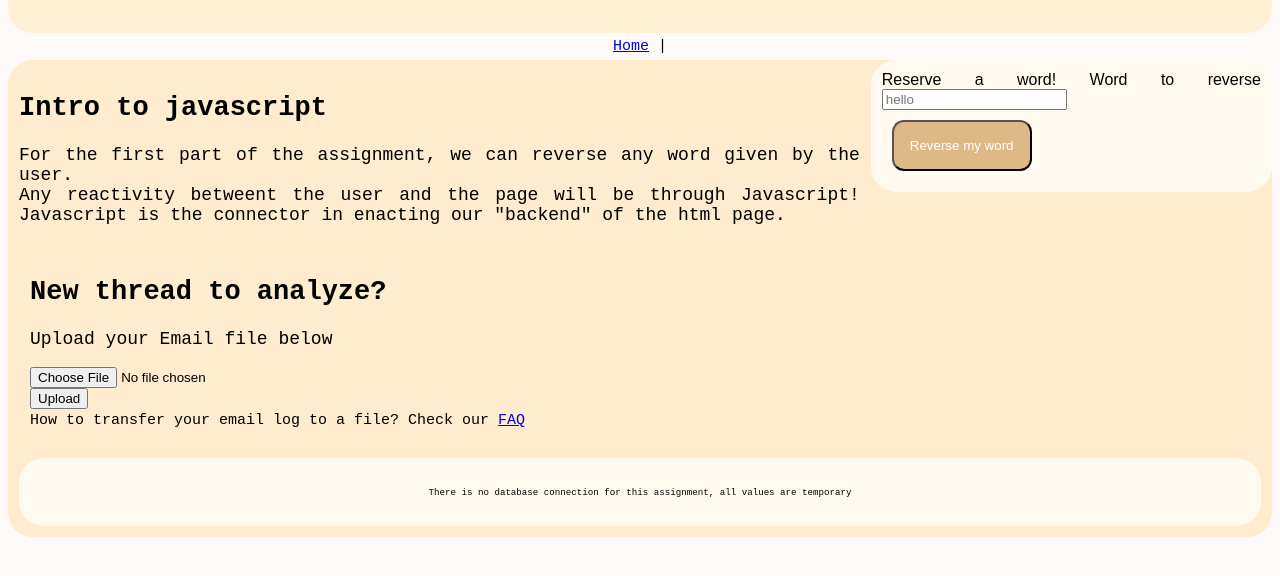
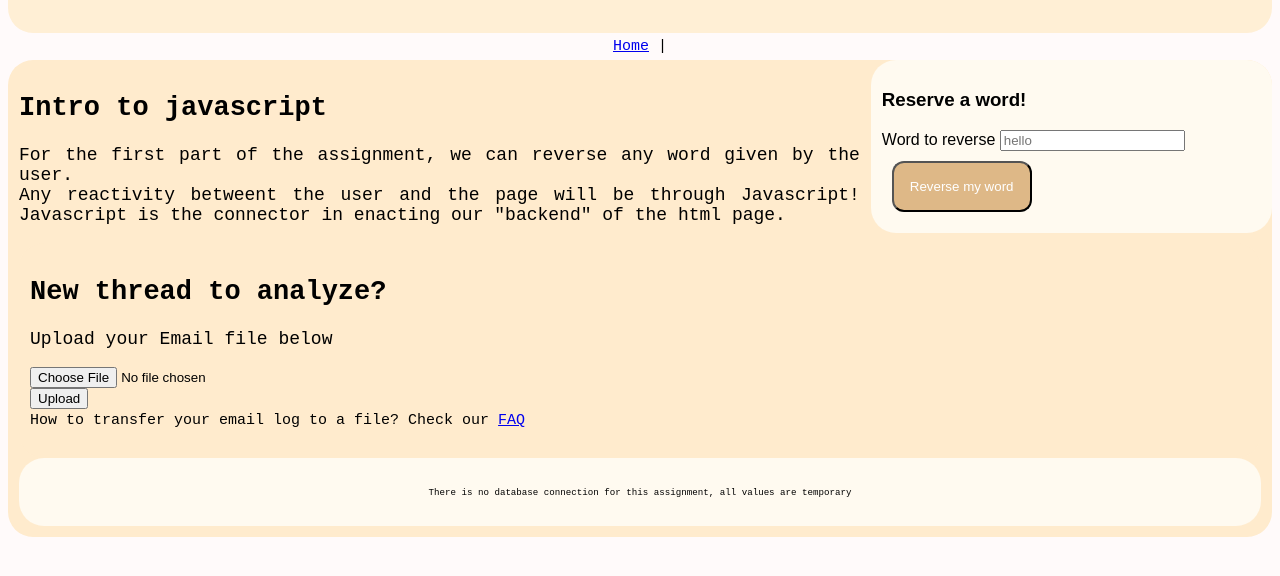
Before and after one commit to Vy4thewin/Javascript, a plain HTML site: page index.html in a window 1280 px wide. Shown: the part 130-706 px from the top of the page. Drawn offline with Linux system fonts and the light colour scheme.

Commit message:
Update index.html

```diff
--- a/index.html
+++ b/index.html
@@ -28,7 +28,7 @@
 
         <aside>
 
-            <label for="firstPart">Reserve a word!</label>
+            <h3>Reserve a word!</h3>
             <label for="word" id="label">Word to reverse</label>
             <input type="text" id="wrdverse" name="Word to reverse" placeholder="hello" required>
              <br><button id="btnRev" class="button">Reverse my word</button>
```
